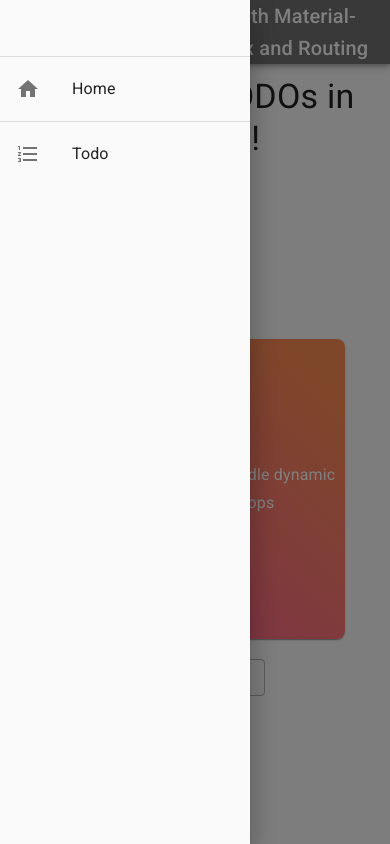
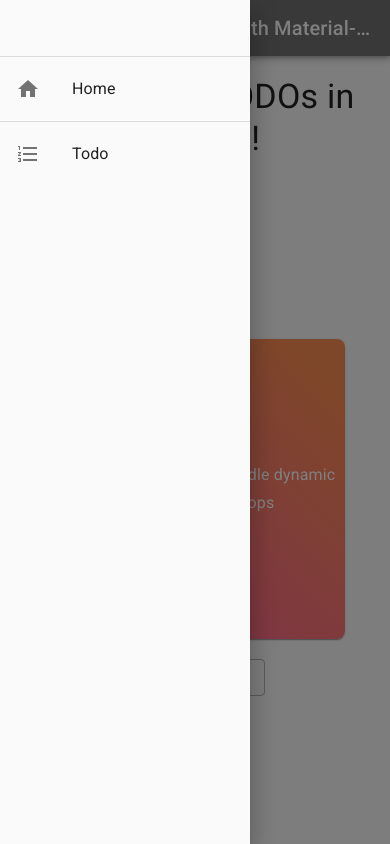
Before and after one commit to innFactory/create-react-app-material-typescript-redux, a React (Create React App) app: page / in a window 390 px wide. Built offline with nearby package versions, Linux system fonts and the light colour scheme.

Commit message:
refactor: remove HoC widthWidth and connect

```diff
--- a/src/App.tsx
+++ b/src/App.tsx
@@ -1,20 +1,19 @@
 // prettier-ignore
-import { AppBar, Badge, Divider, Drawer as DrawerMui, Hidden, IconButton, List, ListItem, ListItemIcon, ListItemText, Toolbar, Typography, withWidth } from "@material-ui/core";
+import { AppBar, Badge, Divider, Drawer as DrawerMui, Hidden, IconButton, List, ListItem, ListItemIcon, ListItemText, Toolbar, Typography, withWidth, useMediaQuery } from "@material-ui/core";
 import { Theme } from "@material-ui/core/styles";
-import { isWidthUp, WithWidth } from "@material-ui/core/withWidth";
 import FormatListNumberedIcon from "@material-ui/icons/FormatListNumbered";
 import HomeIcon from "@material-ui/icons/Home";
 import MenuIcon from "@material-ui/icons/Menu";
-import { makeStyles } from "@material-ui/styles";
+import { makeStyles, useTheme } from "@material-ui/styles";
 import * as React from "react";
-import { connect } from "react-redux";
-import { Route, RouteComponentProps, Router } from "react-router-dom";
+import { Route, Router } from "react-router-dom";
 import { history } from "./configureStore";
 import { Todo } from "./model/model";
 import HomePage from "./pages/HomePage";
 import TodoPage from "./pages/TodoPage";
 import { RootState } from "./reducers/index";
 import withRoot from "./withRoot";
+import { useSelector } from "react-redux";
 
 function Routes() {
 	const classes = useStyles();
@@ -56,17 +55,13 @@ function Drawer(props: { todoList: Todo[] }) {
 	);
 }
 
-interface Props extends RouteComponentProps<void>, WithWidth {
-	todoList: Todo[];
-}
-
-function App(props?: Props) {
+function App() {
 	const classes = useStyles();
 	const [mobileOpen, setMobileOpen] = React.useState(true);
-
-	if (!props) {
-		return null;
-	}
+	const todoList = useSelector((state: RootState) => state.todoList);
+	const isMobile = useMediaQuery((theme: Theme) =>
+		theme.breakpoints.down("sm")
+	);
 
 	const handleDrawerToggle = () => {
 		setMobileOpen(!mobileOpen);
@@ -89,7 +84,7 @@ function App(props?: Props) {
 							<Typography
 								variant="h6"
 								color="inherit"
-								noWrap={isWidthUp("sm", props.width)}
+								noWrap={isMobile}
 							>
 								Create-React-App with Material-UI, Typescript,
 								Redux and Routing
@@ -109,7 +104,7 @@ function App(props?: Props) {
 								keepMounted: true, // Better open performance on mobile.
 							}}
 						>
-							<Drawer todoList={props.todoList} />
+							<Drawer todoList={todoList} />
 						</DrawerMui>
 					</Hidden>
 					<Hidden smDown>
@@ -120,7 +115,7 @@ function App(props?: Props) {
 								paper: classes.drawerPaper,
 							}}
 						>
-							<Drawer todoList={props.todoList} />
+							<Drawer todoList={todoList} />
 						</DrawerMui>
 					</Hidden>
 					<Routes />
@@ -189,10 +184,4 @@ const useStyles = makeStyles((theme: Theme) => ({
 	},
 }));
 
-function mapStateToProps(state: RootState) {
-	return {
-		todoList: state.todoList,
-	};
-}
-
-export default connect(mapStateToProps)(withRoot(withWidth()(App)));
+export default withRoot(App);
```
